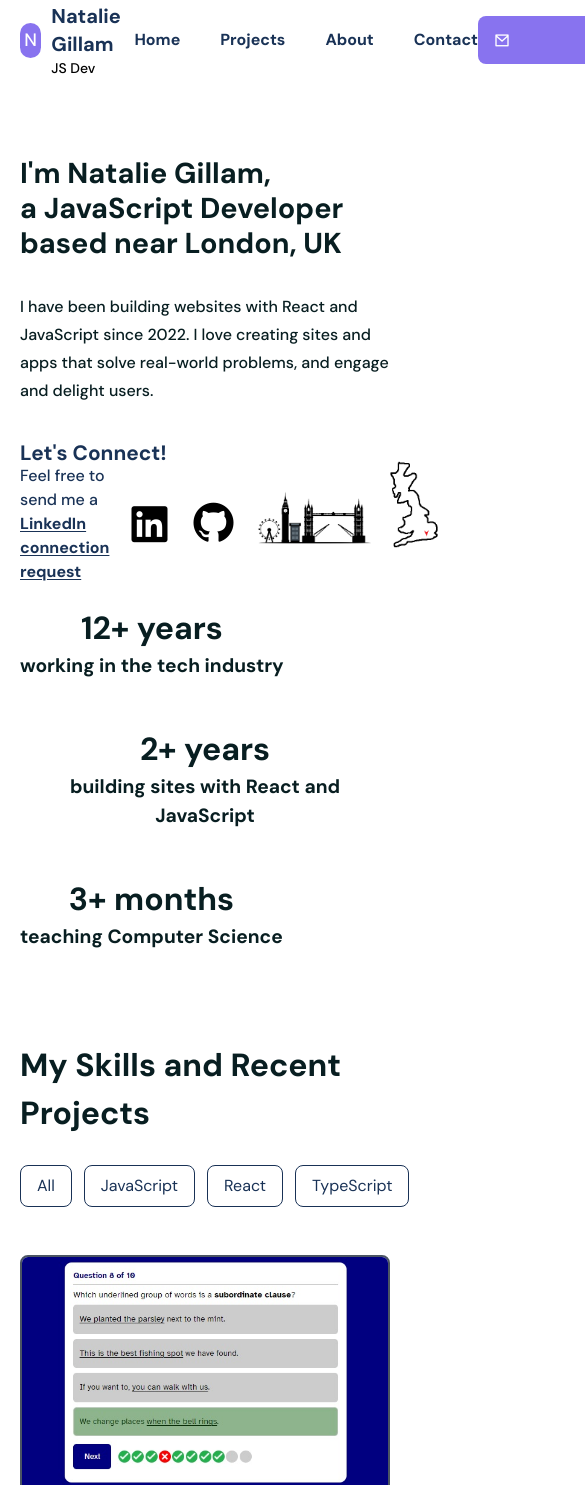
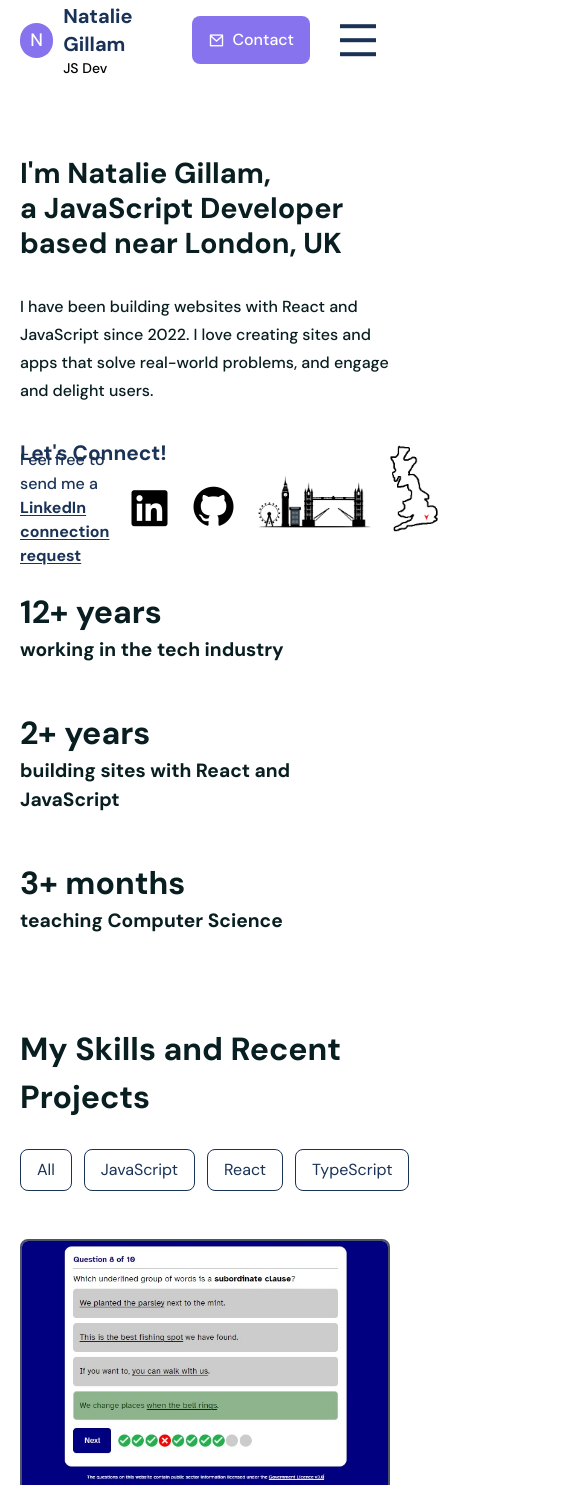
Before and after one commit to Nadia982/portfolio-2024-01-15, a React (Create React App) app: page / in a window 390 px wide. Shown: the top 1485 px of the page, 585 px wide, since content can reach past the window. Built offline with nearby package versions, Linux system fonts and the light colour scheme.

Commit message:
updates re. making right-hand hero text left aligned on small and medium screens and right aligned on large screens

```diff
--- a/src/App.css
+++ b/src/App.css
@@ -36,3 +36,32 @@ section {
   z-index: 99;
   opacity: 0.95;
 }
+
+@media only screen and (max-width: 768px){
+  .menu{
+    width: 100%;
+    height: 100%;
+    position: fixed;
+    top: 0;
+    left: 0;
+    background: #00000084;
+    z-index: 100;
+    display: none;
+  }
+  .menu ul{
+    width: 15rem;
+    height: 100%;
+    position: absolute;
+    top: 0;
+    right: 0;
+    z-index: 200;
+    background: #fff;
+    flex-direction: column;
+    line-height: 30px;
+    justify-content: center;
+    align-items: center;
+  }
+  .show__menu{
+    display: block;
+  }
+}
--- a/src/components/Header/Header.jsx
+++ b/src/components/Header/Header.jsx
@@ -1,25 +1,29 @@
-import React, {useRef, useEffect} from 'react'
+import React, { useRef, useEffect } from "react";
 
 const Header = () => {
   const headerRef = useRef(null);
+  const menuRef = useRef(null);
 
   const stickyHeaderFunc = () => {
-    window.addEventListener('scroll', () => {
-     if(document.body.scrollTop> 0 || document.documentElement.scrollTop > 0) {
+    window.addEventListener("scroll", () => {
+      if (
+        document.body.scrollTop > 0 ||
+        document.documentElement.scrollTop > 0
+      ) {
         headerRef.current.classList.add("sticky__header");
       } else {
         headerRef.current.classList.remove("sticky__header");
-    }})
       }
+    });
+  };
 
   useEffect(() => {
     stickyHeaderFunc();
 
-      return window.removeEventListener("scroll", stickyHeaderFunc)
-    },[])
+    return window.removeEventListener("scroll", stickyHeaderFunc);
+  }, []);
 
-
-  const handleClick = e => {
+  const handleClick = (e) => {
     e.preventDefault();
     const targetAttr = e.target.getAttribute("href");
     let location = document.querySelector(targetAttr).offsetTop;
@@ -27,11 +31,16 @@ const Header = () => {
     window.scrollTo({
       top: location - 100,
       left: 0,
-    })
-  }
+    });
+  };
+
+  const toggleMenu = () => menuRef.current.classList.toggle("show__menu");
 
   return (
-    <header ref={headerRef} className="w-full h-[80px] leading-[80px] flex items-center">
+    <header
+      ref={headerRef}
+      className="w-full h-[80px] leading-[80px] flex items-center"
+    >
       <div className="container">
         <div className="flex items-center justify-between">
           {/* ========== logo start ========== */}
@@ -40,7 +49,9 @@ const Header = () => {
               N
             </span>
             <div className="leading-[20px]">
-              <h2 className="text-xl text-smallTextColor font-[700]">Natalie Gillam</h2>
+              <h2 className="text-xl text-smallTextColor font-[700]">
+                Natalie Gillam
+              </h2>
               <p className="textsmallTextColor text-[14px] font-[500]">
                 JS Dev
               </p>
@@ -48,34 +59,70 @@ const Header = () => {
           </div>
           {/* ========== logo end ========== */}
           {/* ========== menu start ========== */}
-          <div className="menu">
+          <div className="menu" ref={menuRef} onClick={toggleMenu}>
             <ul className="flex items-center gap-10">
-              <li><a onClick={handleClick} className="text-smallTextColor font-[600]" href="#hero">Home</a></li>
-              <li><a onClick={handleClick} className="text-smallTextColor font-[600]" href="#projects">Projects</a></li>
-              <li><a onClick={handleClick} className="text-smallTextColor font-[600]" href="#about">About</a></li>
-              <li><a onClick={handleClick} className="text-smallTextColor font-[600]" href="#contact">Contact</a></li>
+              <li>
+                <a
+                  onClick={handleClick}
+                  className="text-smallTextColor font-[600]"
+                  href="#hero"
+                >
+                  Home
+                </a>
+              </li>
+              <li>
+                <a
+                  onClick={handleClick}
+                  className="text-smallTextColor font-[600]"
+                  href="#projects"
+                >
+                  Projects
+                </a>
+              </li>
+              <li>
+                <a
+                  onClick={handleClick}
+                  className="text-smallTextColor font-[600]"
+                  href="#about"
+                >
+                  About
+                </a>
+              </li>
+              <li>
+                <a
+                  onClick={handleClick}
+                  className="text-smallTextColor font-[600]"
+                  href="#contact"
+                >
+                  Contact
+                </a>
+              </li>
             </ul>
           </div>
           {/* ========== menu end ========== */}
 
           {/* ========== menu right ========== */}
-          {/* <div className="flex items-center gap-4"> */}
+          <div className="flex items-center gap-4">
             <a href="#contact">
               <button className="bg-primaryColor text-white font-[500] flex items-center gap-2 hover:bg-smallTextColor ease-in duration-300 h-12 px-4 rounded-[8px]">
-                  <i class="ri-mail-line"></i>Contact Me
+                <i class="ri-mail-line"></i>Contact
               </button>
             </a>
             {/* <button className="flex items-center gap-2 text-smallTextColor font-[600] border border-solid border-smallTextColor py-2 px-4 rounded-[8px] max-h-[40px] hover:bg-smallTextColor hover:text-white ease-in duration-300">
             <i class="ri-send-plane-line"></i>Contact Me
           </button> */}
-            {/* <span className="text-3xl text-smallTextColor md:hidden cursor-pointer"><i class="ri-menu-line"></i></span> */}
-          {/* </div> */}
+            <span
+              onClick={toggleMenu}
+              className="text-5xl px-2 text-smallTextColor md:hidden cursor-pointer"
+            >
+              <i class="ri-menu-line"></i>
+            </span>
+          </div>
           {/* ========== menu right end ========== */}
-
         </div>
       </div>
     </header>
-  )
-}
+  );
+};
 
-export default Header
+export default Header;
--- a/src/components/UI/Hero.jsx
+++ b/src/components/UI/Hero.jsx
@@ -39,7 +39,7 @@ const Hero = () => {
                 className=" text-headingColor mt-8 font-[500] text-[1rem] leading-7"
               >I have been building websites with React and JavaScript since 2022. I love creating sites and apps that solve real-world problems, and engage and delight users.</p>
 
-              <h3 className="text-smallTextColor text-[1.3rem] mt-8 mb-4 mr-0 font-[700]">Let's Connect!</h3>
+              <h3 className="text-smallTextColor text-[1.3rem] mt-8 md:mb-0 sm:mb-4 mr-0 font-[700]">Let's Connect!</h3>
               <div className="flex h-20 items-center gap-4 mt-0">
                 <span className="text-smallTextColor text-[1rem] font-[500]">Feel free to send me a <a aria-label="link to Natalie Gillam's LinkedIn profile" href="#linkedin" className="font-[700] underline underline-offset-2">LinkedIn connection request</a></span>
                 <span>
@@ -55,9 +55,10 @@ const Hero = () => {
           </div>
           {/* ========== hero left end ========== */}
           {/* ========== hero right start ========== */}
-          <div className="md:basis-1/3 flex justify-between text-center mt-10 flex-wrap gap-1 md:mt-0 md:flex-col md:justify-end md:text-end">
+          <div className="md:basis-1/3 flex justify-between lg:text-right mt-10 flex-wrap gap-1 md:mt-0 md:flex-col md:text-left sm:text-left">
+          {/* <div className="md:basis-1/3 flex justify-between text-center mt-10 flex-wrap gap-1 md:mt-0 md:flex-col md:justify-end md:text-end"> */}
             <div className="mb-10">
-                <h2 className="text-headingColor font-[700] text-[2rem] md:text-right sm:text-left">
+                <h2 className="text-headingColor font-[700] text-[2rem]">
                     <CountUp start={0} end={12} duration={2} suffix="+"/> years
                 </h2>
                 <h4 className="text-headingColor font-[600] text-[1.2rem]">
@@ -66,7 +67,7 @@ const Hero = () => {
             </div>
 
             <div className="mb-10">
-                <h2 className="text-headingColor font-[700] text-[2rem] md:text-right sm:text-left">
+                <h2 className="text-headingColor font-[700] text-[2rem]">
                     <CountUp start={0} end={2} duration={2} suffix="+"/> years
                 </h2>
                 <h4 className="text-headingColor font-[600] text-[1.2rem]">
@@ -75,7 +76,7 @@ const Hero = () => {
             </div>
 
             <div className="mb-10">
-                <h2 className="text-headingColor font-[700] text-[2rem] md:text-right sm:text-left">
+                <h2 className="text-headingColor font-[700] text-[2rem]">
                     <CountUp start={0} end={3} duration={2} suffix="+"/> months
                 </h2>
                 <h4 className="text-headingColor font-[600] text-[1.2rem]">
--- a/src/components/UI/Projects.jsx
+++ b/src/components/UI/Projects.jsx
@@ -75,12 +75,12 @@ const Projects = () => {
 
         <div className="flex justify-center items-center gap-4 flex-wrap mt-12">
           {projects?.slice(0, nextItems)?.map((project, index) => (
-            <div
+            <div onClick = {()=>showModalHandler(project.id)}
               key={index}
               // data-aos="fade-zoom-in"
               // data-aos-delay="50"
               // data-aos-duration="1000"
-              className="group max-w-full sm:w-[48.5%] md:w-[31.8%] lg:w-[32.2%] relative z-[1]"
+              className="group max-w-full sm:w-[48.5%] md:w-[31.8%] lg:w-[32.2%] relative z-[1] cursor-pointer"
             >
               <figure className="flex items-center justify-center">
                 <img
@@ -91,7 +91,7 @@ const Projects = () => {
               </figure>
               <div className="w-full h-full bg-primaryColor bg-opacity-40 absolute top-0 left-0 z-[5] hidden group-hover:block">
                 <div className="w-full h-full flex items-center justify-center ">
-                  <button onClick = {()=>showModalHandler(project.id)} className="text-white bg-headingColor hover:bg-smallTextColor py-2 px-4 rounded-[8px] font-[500] ease-in duration-200 ">
+                  <button className="text-white bg-headingColor hover:bg-smallTextColor py-2 px-4 rounded-[8px] font-[500] ease-in duration-200 ">
                     See details
                   </button>
                 </div>
```
Lines whose indentation alone changed are shown as unchanged.
